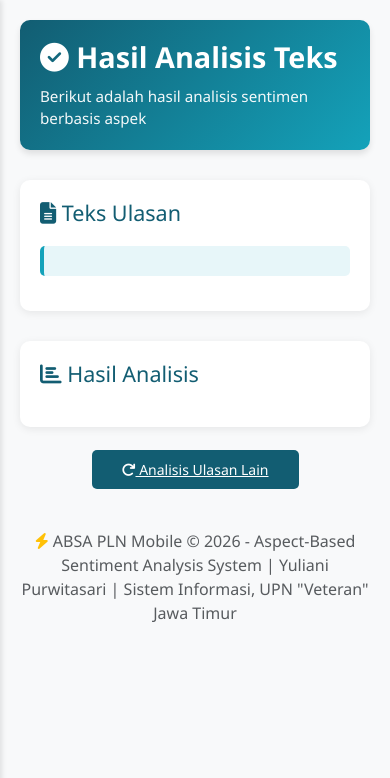
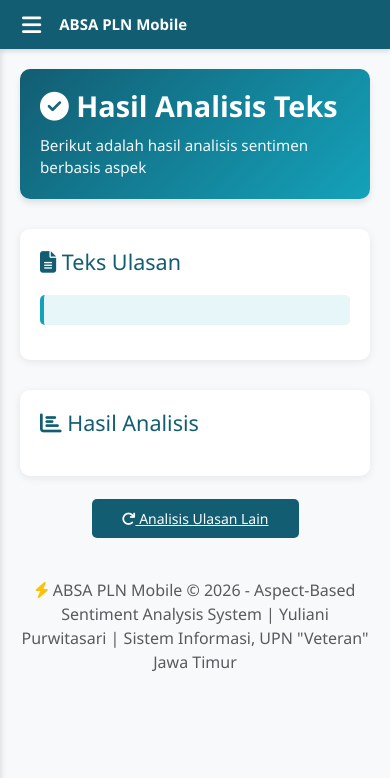
Before and after one commit to ririsariii/ABSA-PLN-Mobile, a Flask app: template templates/result_single.html in a window 390 px wide. Shown: the top 778 px of the page. Run offline with Flask 3, Linux system fonts and the light colour scheme; the template is opened without the code that fills it, so the values that code supplies are empty; parts of the project's set-up code (start-up, migrations or seed data) failed here and were passed over.

Commit message:
Update result_single.html

```diff
--- a/templates/result_single.html
+++ b/templates/result_single.html
@@ -32,6 +32,7 @@
             padding: 0;
             z-index: 1000;
             box-shadow: 2px 0 5px rgba(0,0,0,0.1);
+            transition: transform 0.3s ease;
         }
 
         .sidebar-logo {
@@ -88,6 +89,7 @@
             padding: 30px;
             min-height: 100vh;
             background-color: #f8f9fa;
+            transition: margin-left 0.3s ease;
         }
 
         .page-header {
@@ -187,13 +189,104 @@
             font-size: 14px;
             margin-bottom: 15px;
         }
+
+        /* Mobile Topbar & Toggle */
+        .mobile-topbar {
+            display: none;
+            position: sticky;
+            top: 0;
+            z-index: 1001;
+            background-color: var(--pln-primary);
+            color: white;
+            padding: 12px 16px;
+            align-items: center;
+            gap: 12px;
+            box-shadow: 0 2px 5px rgba(0,0,0,0.15);
+        }
+
+        .sidebar-toggle-btn {
+            background: transparent;
+            border: none;
+            color: white;
+            font-size: 22px;
+            cursor: pointer;
+            line-height: 1;
+        }
+
+        .mobile-topbar span {
+            font-weight: 600;
+            font-size: 15px;
+        }
+
+        .sidebar-overlay {
+            display: none;
+            position: fixed;
+            inset: 0;
+            background: rgba(0,0,0,0.4);
+            z-index: 999;
+        }
+
+        /* Responsive breakpoints */
+        @media (max-width: 991.98px) {
+            .sidebar {
+                transform: translateX(-100%);
+            }
+            .sidebar.show {
+                transform: translateX(0);
+            }
+            .sidebar-overlay.show {
+                display: block;
+            }
+            .main-content {
+                margin-left: 0;
+                padding: 20px;
+            }
+            .mobile-topbar {
+                display: flex;
+            }
+        }
+
+        @media (max-width: 575.98px) {
+            .main-content {
+                padding: 15px;
+            }
+            .page-header {
+                padding: 20px;
+            }
+            .page-header h1 {
+                font-size: 1.3rem;
+            }
+            .result-card {
+                padding: 18px;
+            }
+            .btn-analyze {
+                width: 100%;
+                text-align: center;
+                padding: 12px 20px;
+            }
+            .result-table th, .result-table td {
+                padding: 8px 10px;
+                font-size: 13px;
+            }
+        }
     </style>
     <!-- Custom CSS -->
     <link rel="stylesheet" href="{{ url_for('static', filename='css/style.css') }}">
 </head>
 <body>
+    <!-- Mobile Topbar -->
+    <div class="mobile-topbar">
+        <button class="sidebar-toggle-btn" id="sidebarToggleBtn" aria-label="Buka menu">
+            <i class="fas fa-bars"></i>
+        </button>
+        <span>ABSA PLN Mobile</span>
+    </div>
+
+    <!-- Overlay -->
+    <div class="sidebar-overlay" id="sidebarOverlay"></div>
+
     <!-- Sidebar -->
-    <div class="sidebar">
+    <div class="sidebar" id="sidebar">
         <div class="sidebar-logo" onclick="window.location.href='/'">
             <img src="{{ url_for('static', filename='/images/logo.png') }}" alt="PLN Mobile">
         </div>
@@ -234,6 +327,7 @@
             </h4>
 
             {% if result.predictions %}
+                <div class="table-responsive">
                 <table class="table result-table">
                     <thead>
                         <tr>
@@ -267,6 +361,7 @@
                         {% endfor %}
                     </tbody>
                 </table>
+                </div>
             {% endif %}
         </div>
 
@@ -289,5 +384,47 @@
 
     <!-- Bootstrap JS -->
     <script src="https://cdn.jsdelivr.net/npm/bootstrap@5.3.0/dist/js/bootstrap.bundle.min.js"></script>
+
+    <!-- Sidebar Toggle Script -->
+    <script>
+        (function() {
+            var sidebar = document.getElementById('sidebar');
+            var overlay = document.getElementById('sidebarOverlay');
+            var toggleBtn = document.getElementById('sidebarToggleBtn');
+
+            function openSidebar() {
+                sidebar.classList.add('show');
+                overlay.classList.add('show');
+            }
+            function closeSidebar() {
+                sidebar.classList.remove('show');
+                overlay.classList.remove('show');
+            }
+
+            toggleBtn.addEventListener('click', function() {
+                if (sidebar.classList.contains('show')) {
+                    closeSidebar();
+                } else {
+                    openSidebar();
+                }
+            });
+
+            overlay.addEventListener('click', closeSidebar);
+
+            document.querySelectorAll('.sidebar-menu a').forEach(function(link) {
+                link.addEventListener('click', function() {
+                    if (window.innerWidth <= 991.98) {
+                        closeSidebar();
+                    }
+                });
+            });
+
+            window.addEventListener('resize', function() {
+                if (window.innerWidth > 991.98) {
+                    closeSidebar();
+                }
+            });
+        })();
+    </script>
 </body>
 </html>
```
